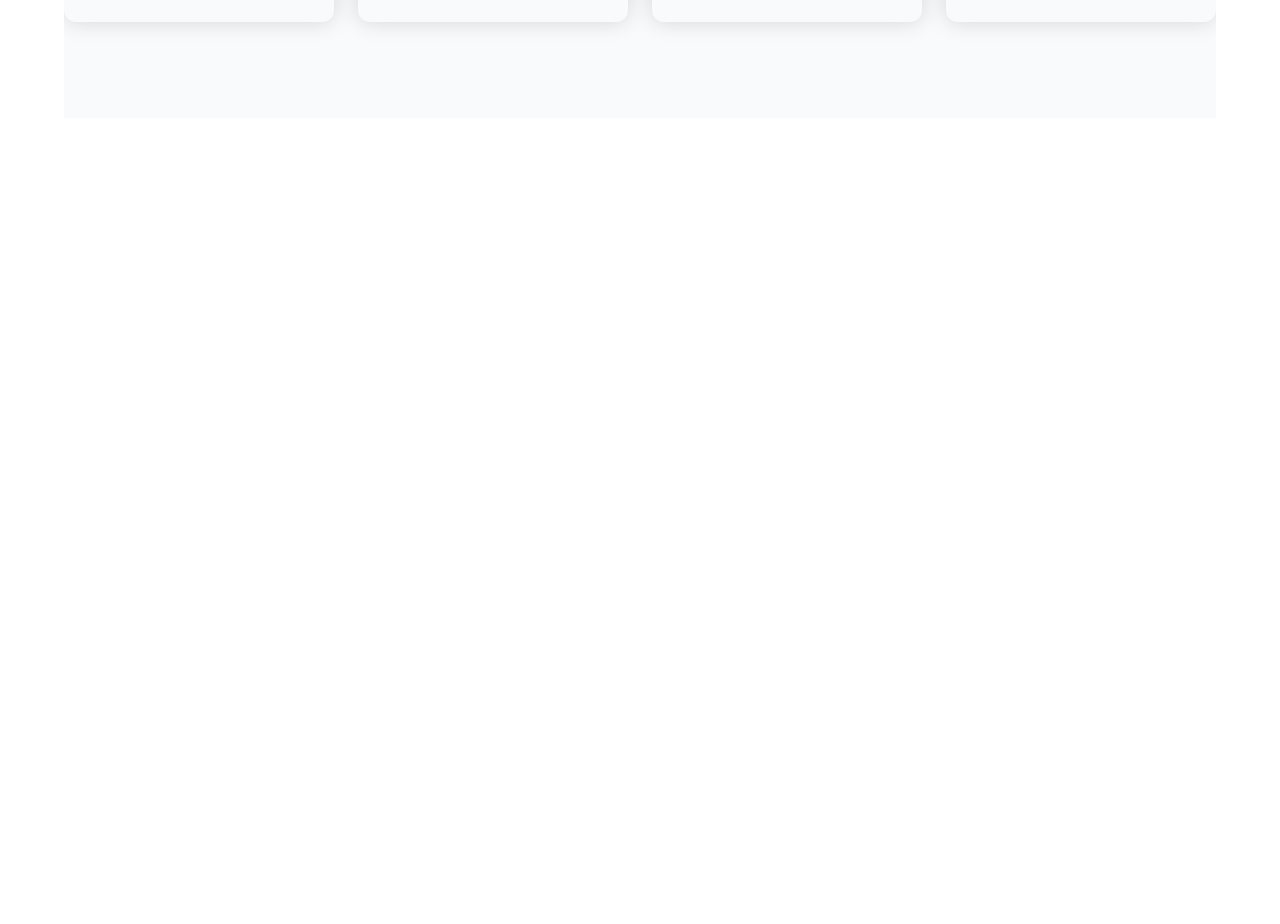
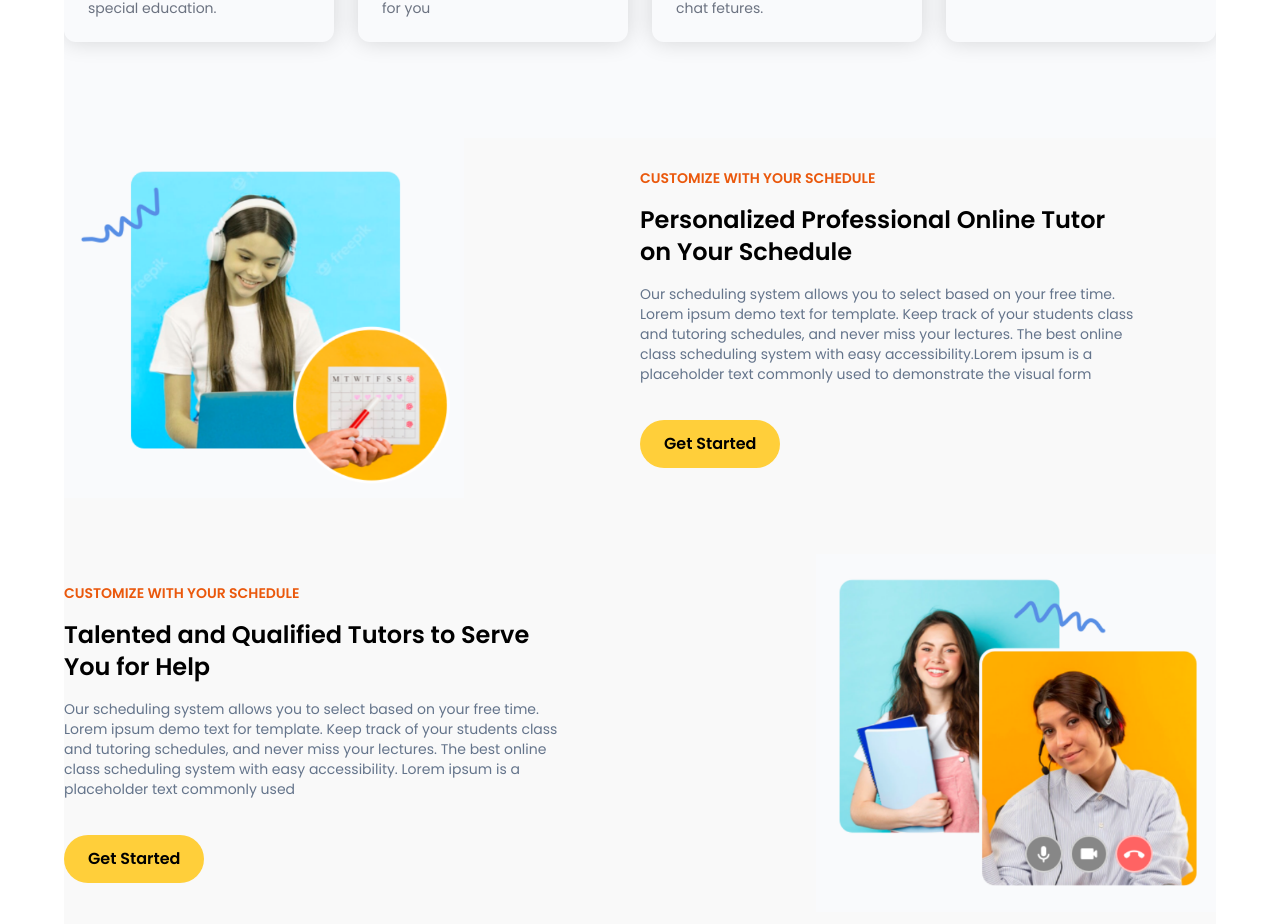
Before and after one commit to Nafiz7D/E-tutor, a React (Vite) app: page / in a window 1280 px wide. Shown: the part 1452-2376 px from the top of the page. Before the commit the page ends 1570 px from the top, so only its background shows below. Built offline with nearby package versions, Linux system fonts and the light colour scheme.

Commit message:
banner2 section added

```diff
--- a/src/App.jsx
+++ b/src/App.jsx
@@ -3,7 +3,27 @@
 import NavbarBanner from "./components/Navbar/NavbarBanner"
 import NumberCounter from "./components/NumberCounter/NumberCounter"
 import WhyChooseUs from "./components/WhyChooseUs/WhyChooseUs"
+import Img1 from "./assets/banner1.png";
+import Img2 from "./assets/banner2.png";
+import Banner from "./components/Banner/Banner"
 
+const BannerData = {
+  image: Img1,
+  tag: "CUSTOMIZE WITH YOUR SCHEDULE",
+  title: "Personalized Professional Online Tutor on Your Schedule",
+  subtitle:
+    "Our scheduling system allows you to select based on your free time. Lorem ipsum demo text for template. Keep track of your students class and tutoring schedules, and never miss your lectures. The best online class scheduling system with easy accessibility.Lorem ipsum is a placeholder text commonly used to demonstrate the visual form",
+  link: "#",
+};
+
+const BannerData2 = {
+  image: Img2,
+  tag: "CUSTOMIZE WITH YOUR SCHEDULE",
+  title: "Talented and Qualified Tutors to Serve You for Help",
+  subtitle:
+    "Our scheduling system allows you to select based on your free time. Lorem ipsum demo text for template. Keep track of your students class and tutoring schedules, and never miss your lectures. The best online class scheduling system with easy accessibility. Lorem ipsum is a placeholder text commonly used",
+  link: "#",
+};
 
 const App = () => {
   return (
@@ -13,6 +33,8 @@
       <Hero></Hero>,
       <NumberCounter></NumberCounter>
       <WhyChooseUs></WhyChooseUs>
+      <Banner {...BannerData} />
+      <Banner {...BannerData2} reverse={true} />
     </main>
   )
 }
--- /dev/null
+++ b/src/components/Banner/Banner.jsx
@@ -0,0 +1,47 @@
+import { motion } from "framer-motion";
+import { SlideUp } from "../../utility/animation";
+
+
+const Banner = ({ image, title, subtitle, link, tag, reverse }) => {
+    return (
+        <div className='bg-[#f9f9f9] pb-14'>
+            <div className="container">
+                <div className="grid grid-cols-1 md:grid-cols-2 space-y-6 md:space-y-0">
+                    {/* banner image section */}
+                    <div className={`flex justify-start items-center ${reverse && "md:order-last md:justify-end"}`}>
+                        <motion.img
+                            initial={{ opacity: 0, scale: 0.5 }}
+                            whileInView={{ opacity: 1, scale: 1 }}
+                            transition={{ type: "spring", stiffness: 100, delay: 0.2 }}
+                            className='w-[400px] h-full object-cover' src={image} alt="" />
+                    </div>
+                    {/* banner text section */}
+                    <div className='flex flex-col justify-center text-center md:text-left space-y-4 lg:max-w-[500px]'>
+                        <motion.p
+                            variants={SlideUp(0.5)}
+                            initial="hidden"
+                            whileInView={"visible"}
+                            className='text-sm text-orange-600 font-semibold capitalize'>{tag}</motion.p>
+                        <motion.p
+                            variants={SlideUp(0.7)}
+                            initial="hidden"
+                            whileInView={"visible"}
+                            className='text-xl lg:text-2xl font-semibold'>{title}</motion.p>
+                        <motion.p
+                            variants={SlideUp(0.9)}
+                            initial="hidden"
+                            whileInView={"visible"}
+                            className='text-sm text-slate-500'>{subtitle}</motion.p>
+                        <motion.div variants={SlideUp(1.1)}
+                            initial="hidden"
+                            whileInView={"visible"} className='flex justify-center md:justify-start'>
+                            <button className='primary-btn !mt-5'>Get Started</button>
+                        </motion.div>
+                    </div>
+                </div>
+            </div>
+        </div>
+    )
+}
+
+export default Banner
--- a/src/components/WhyChooseUs/WhyChooseUs.jsx
+++ b/src/components/WhyChooseUs/WhyChooseUs.jsx
@@ -46,7 +46,7 @@
 const WhyChooseUs = () => {
     return (
         <div className="bg-[#f9fafc]">
-            <div className="container py-24">
+            <div className="container py-24 mt-5">
                 {/* header section */}
                 <div className="space-y-4 p-6 text-center max-w-[500px] mx-auto mb-5">
                     <h1 className="uppercase font-semibold text-orange-600">Why Choose Us</h1>
--- a/src/utility/animation.jsx
+++ b/src/utility/animation.jsx
@@ -1,3 +1,19 @@
+export const SlideUp = (delay) => {
+    return {
+        hidden: {
+            opacity: 0,
+            y: 100,
+        },
+        visible: {
+            opacity: 1,
+            y: 0,
+            transition: {
+                duration: 1,
+                delay: delay,
+            },
+        },
+    };
+};
 export const SlideLeft = (delay) => {
     return {
         hidden: {
```
